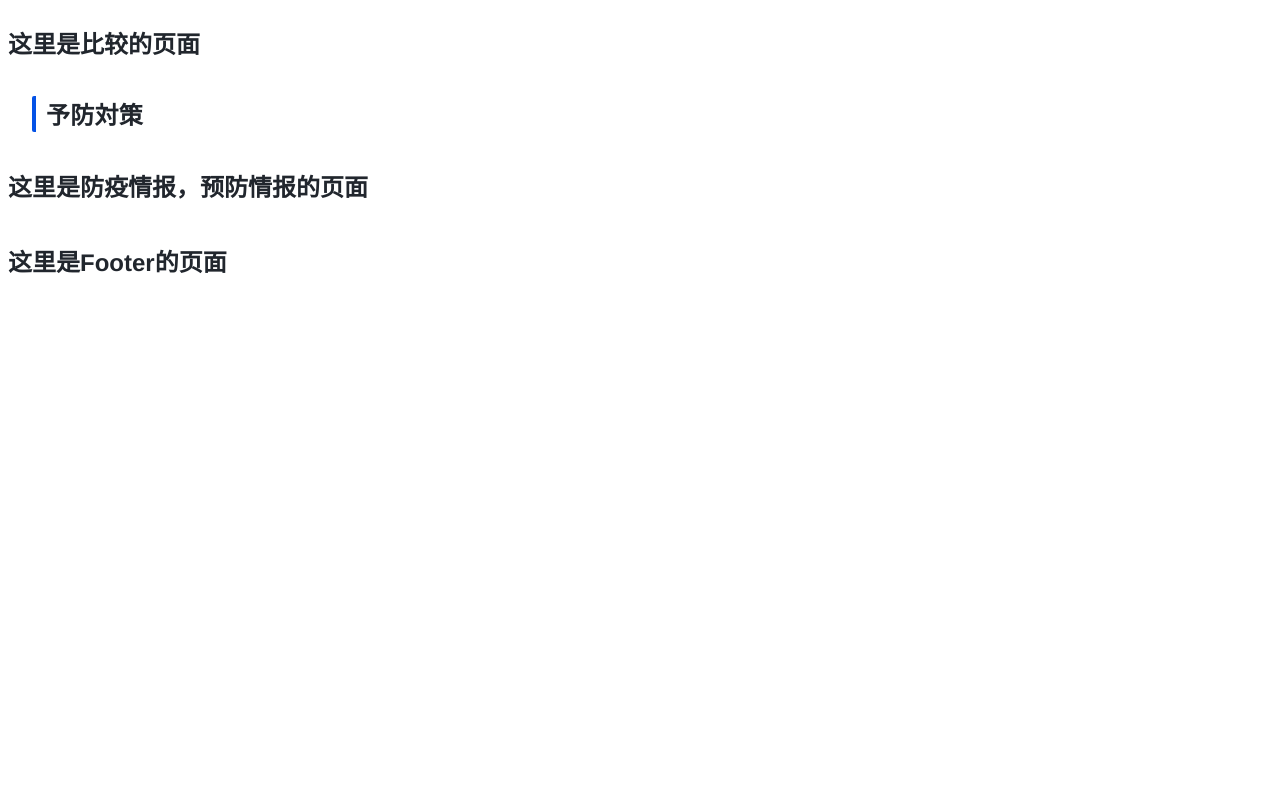
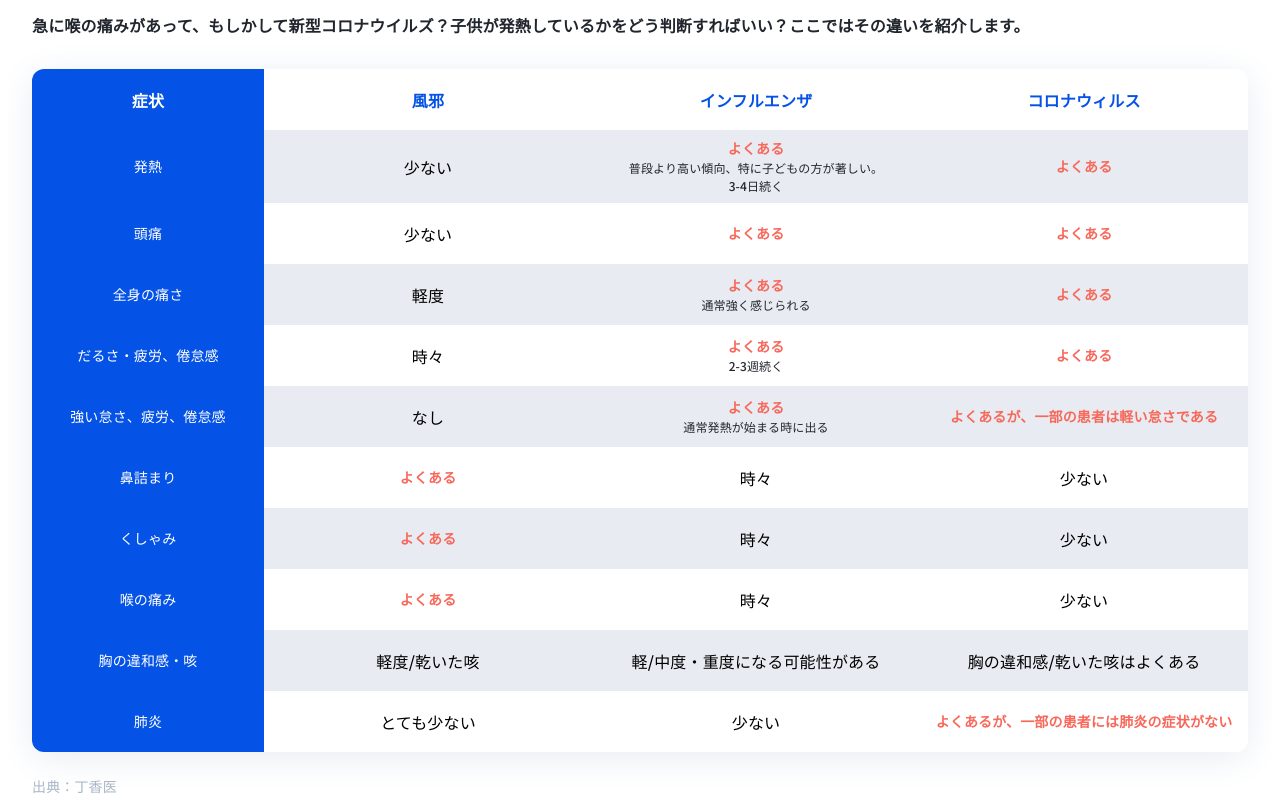
Before and after one commit to nikoloside/BitValley.COVID-19, a Vue app: page / in a window 1280 px wide. Shown: the part 1420-2220 px from the top of the page. Before the commit the page ends 1726 px from the top, so only its background shows below. Built offline with nearby package versions, Linux system fonts and the light colour scheme.

Commit message:
Comparison完了

```diff
--- a/src/components/DashBoardLarge.vue
+++ b/src/components/DashBoardLarge.vue
@@ -70,7 +70,7 @@
                             :y1="`${100 - infectFromData / units[0] * 100}`"
                             :x2="`${50 / infectDatas.length * (3 + index * 2)}`"
                             :y2="`${100 - infectDatas[index + 1].count / units[0] * 100}`"
-                            style="stroke:#0452E6;" stroke-linecap="round" stroke-width="1" />
+                            style="stroke:#0452E6;" stroke-linecap="round" stroke-width="2" />
                         </svg>
                         <div class="today-circle"
                         v-bind:style="{
--- a/src/toppage/sections/covid19_comparison.vue
+++ b/src/toppage/sections/covid19_comparison.vue
@@ -1,6 +1,96 @@
 <template>
   <div id="covid19-comparison">
-    <h2>{{ msg }}</h2>
+    <div class="comparison-catchcopy">
+      急に喉の痛みがあって、もしかして新型コロナウイルズ？子供が発熱しているかをどう判断すればいい？ここではその違いを紹介します。
+    </div>
+    <div class="wrap-shadow">
+      <table class="comparison-table">
+      <tbody>
+          <tr class="text-primary">
+              <th class="lt">症状</th>
+              <td>風邪</td>
+              <td>インフルエンザ</td>
+              <td class="rt">コロナウィルス</td>
+          </tr>
+          <tr class="alt">
+              <th>発熱</th>
+              <td>少ない</td>
+              <td>
+                <p class="text-red">よくある</p>
+                <p class="text-light">普段より高い傾向、特に子どもの方が著しい。</p>
+                <p class="text-light">3-4日続く</p>
+              </td>
+              <td class="text-red">よくある</td>
+          </tr>
+          <tr>
+              <th>頭痛</th>
+              <td>少ない</td>
+              <td class="text-red">よくある</td>
+              <td class="text-red">よくある</td>
+          </tr>
+          <tr class="alt">
+              <th>全身の痛さ</th>
+              <td>軽度</td>
+              <td>
+                <p class="text-red">よくある</p>
+                <p class="text-light">通常強く感じられる</p>
+              </td>
+              <td class="text-red">よくある</td>
+          </tr>
+          <tr>
+              <th>だるさ・疲労、倦怠感</th>
+              <td>時々</td>
+              <td>
+                <p class="text-red">よくある</p>
+                <p class="text-light">2-3週続く</p>
+              </td>
+              <td class="text-red">よくある</td>
+          </tr>
+          <tr class="alt">
+              <th>強い怠さ、疲労、倦怠感</th>
+              <td>なし</td>
+              <td>
+                <p class="text-red">よくある</p>
+                <p class="text-light">通常発熱が始まる時に出る</p>
+              </td>
+              <td class="text-red">よくあるが、一部の患者は軽い怠さである</td>
+          </tr>
+          <tr>
+              <th>鼻詰まり</th>
+              <td class="text-red">よくある</td>
+              <td>時々</td>
+              <td>少ない</td>
+          </tr>
+          <tr class="alt">
+              <th>くしゃみ</th>
+              <td class="text-red">よくある</td>
+              <td>時々</td>
+              <td>少ない</td>
+          </tr>
+          <tr>
+              <th>喉の痛み</th>
+              <td class="text-red">よくある</td>
+              <td>時々</td>
+              <td>少ない</td>
+          </tr>
+          <tr class="alt">
+              <th>胸の違和感・咳</th>
+              <td>軽度/乾いた咳</td>
+              <td>軽/中度・重度になる可能性がある</td>
+              <td>胸の違和感/乾いた咳はよくある</td>
+          </tr>
+          <tr>
+              <th class="lb">肺炎</th>
+              <td>とても少ない</td>
+              <td>少ない</td>
+              <td class="text-red">よくあるが、一部の患者には肺炎の症状がない</td>
+          </tr>
+      </tbody>
+      </table>
+    </div>
+    <div class="comparison-source-copyright">
+      出典：丁香医
+    </div>
   </div>
 </template>
 
@@ -20,6 +110,76 @@ export default {
 @import "@/commons/_variables.scss";
 
 #covid19-comparison {
-  display: flex;
+  display: block;
+  padding-bottom: 16px;
 }
+
+.comparison-catchcopy {
+  @include noto-font-001em(16px, bold);
+  padding: 8px 24px;
+  text-align: left;
+}
+
+.comparison-source-copyright{
+  @include noto-font-001em(14px, normal);
+  color: $color-lightgray;
+  text-align: left;
+  padding: 0px 24px;
+}
+.comparison-table {
+  border-collapse:  collapse; /* セルの線を重ねる */
+  width:  100%;               /* 幅指定 */
+  table-layout: fixed;        /* セルの幅計算指定 */
+
+  th,td {
+    @include noto-font-001em(16px, 500);
+    color: #000000;
+    height: 45px;
+    text-align: center;
+    vertical-align: middle;
+    p {
+      margin: 0;
+    }
+    padding:8px 0;
+  }
+
+  th {
+    @include noto-font-001em(14px, 500);
+    background-color: $color-primary;
+    color: $color-white;
+    width: 232px;
+  }
+
+  .lt {
+    @include noto-font-001em(16px, bold);
+    border-radius: 12px 0px 0px 0px;
+  }
+  .lb {
+    border-radius: 0px 0px 0px 12px;
+  }
+  .rt {
+    border-radius: 0px 12px 0px 0px;
+  }
+  .alt {
+    td{
+      background-color:#E8ECF2;
+    }
+  }
+  .text-primary {
+    td{
+      @include noto-font-001em(16px, bold);
+      color: $color-primary;
+    }
+  }
+  .text-red {
+   @include noto-font-001em(14px, bold);
+   color: $color-red;
+  }
+  .text-light {
+   @include noto-font-001em(12px, 500);
+   color: $color-black;
+  }
+}
+
+
 </style>
```
